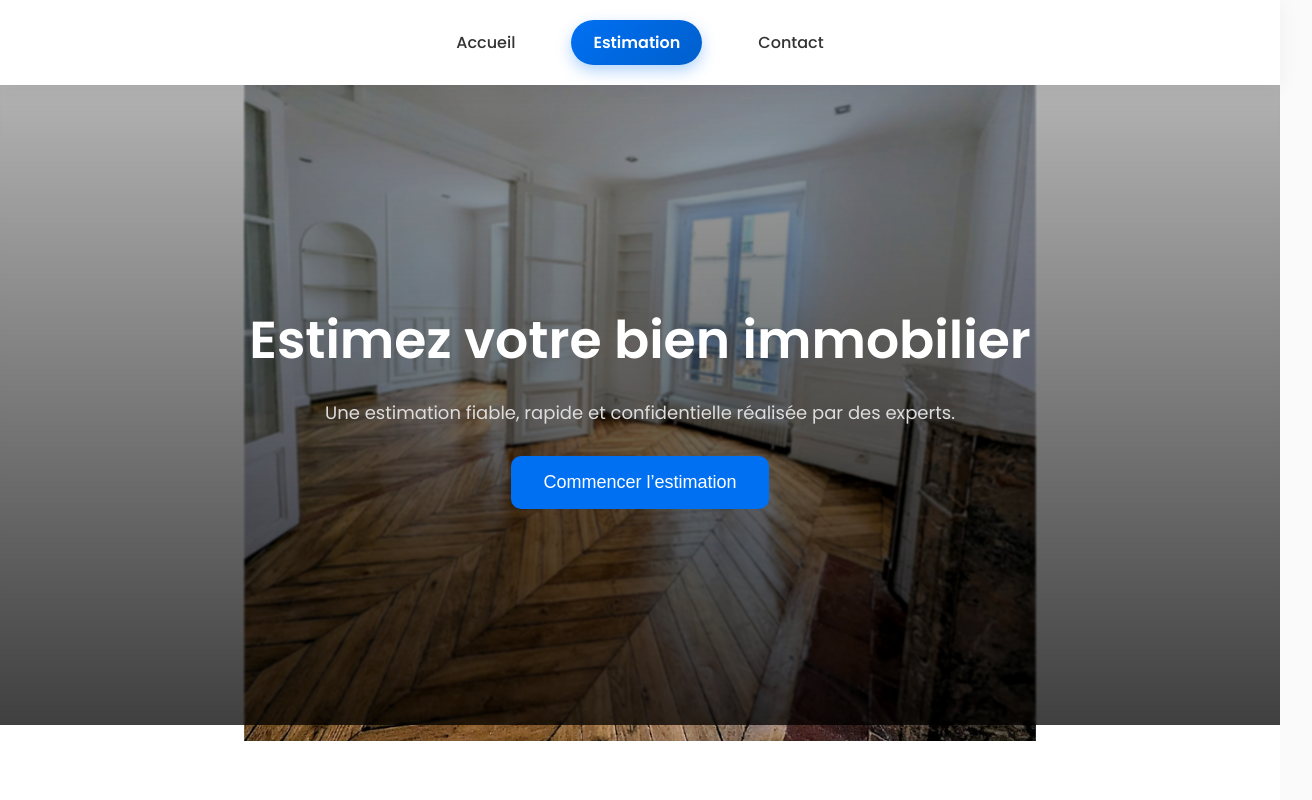
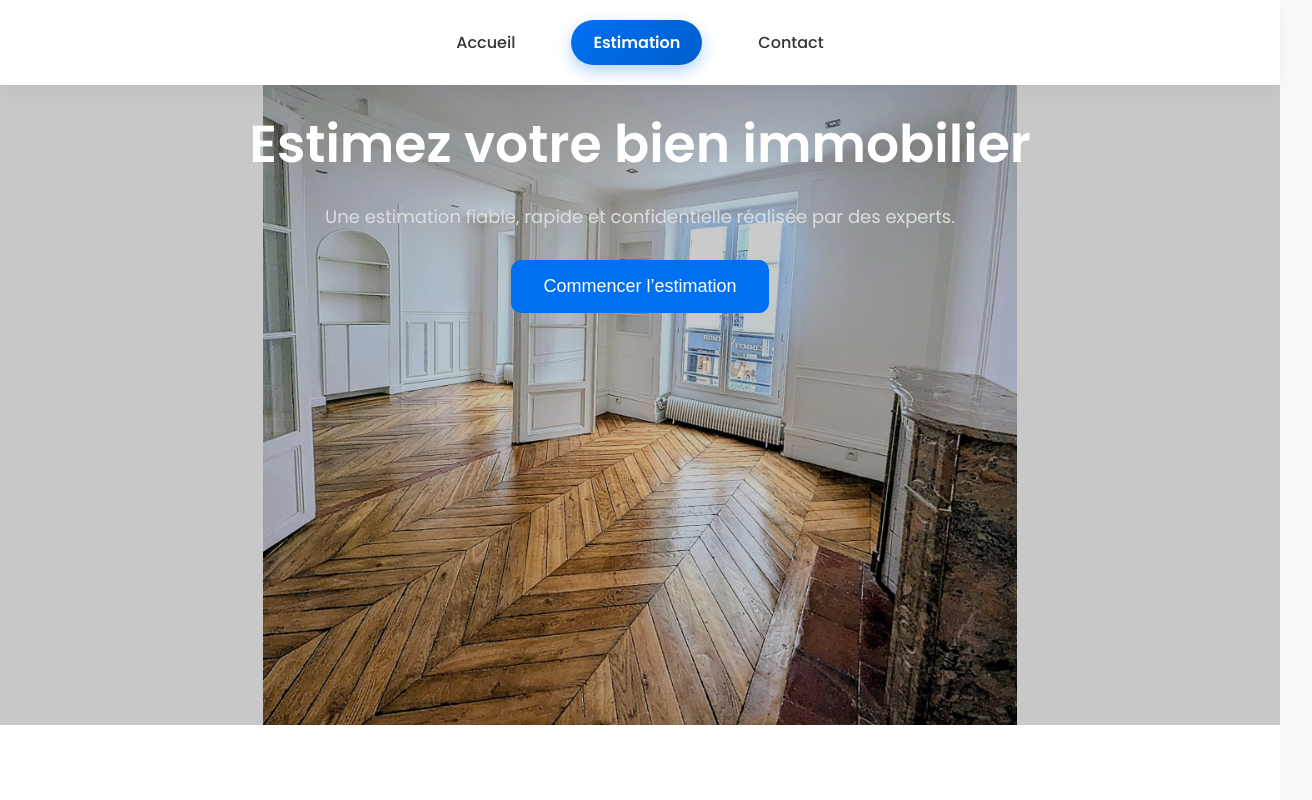
Before and after one commit to Juju-kpi/estimation_immo, a Next.js app: page / in a window 1280 px wide. Shown: the top 800 px of the page, 1312 px wide, since content can reach past the window. Built offline with nearby package versions, Linux system fonts and the light colour scheme.

Commit message:
Update globals.css

```diff
--- a/app/globals.css
+++ b/app/globals.css
@@ -129,44 +129,36 @@ body {
 /* HERO */
 .hero {
   position: relative;
-  height: 80vh;
+  min-height: 80vh; /* garde une hauteur correcte */
+  overflow: hidden;
 }
 
-/* IMAGES CAROUSEL */
 .hero-bg {
-  position: absolute;       /* Important pour empiler les images */
-  inset: 0;                 /* top:0; right:0; bottom:0; left:0; */
-  object-fit: cover;
+  position: absolute;
+  inset: 0;
+  object-fit: cover; /* cover pour remplir, mais pas étirer si les images sont grandes */
   object-position: center;
-  opacity: 0;               /* départ invisible */
-  transition: opacity 1s ease-in-out; /* FONDU */
+  opacity: 0;
+  transition: opacity 1s ease-in-out;
   z-index: 0;
-  transform: scale(1.05);
-  filter: brightness(0.9);
 }
 
 .hero-bg.active {
-  opacity: 1;               /* devient visible */
-  z-index: 1;               /* au-dessus des autres images */
+  opacity: 1;
+  z-index: 1;
 }
 
-/* OVERLAY MODERNE */
 .hero-overlay {
   position: absolute;
   inset: 0;
-  background: linear-gradient(
-    to bottom,
-    rgba(0,0,0,0.3),
-    rgba(0,0,0,0.75)
-  );
-  z-index: 1;
-  backdrop-filter: blur(1px) contrast(1.1);
+  background: rgba(0, 0, 0, 0.2); /* overlay léger seulement */
+  z-index: 2;
+  pointer-events: none; /* le clic passe à travers */
 }
 
-/* CONTENT */
 .hero-content {
   position: relative;
-  z-index: 2;
+  z-index: 3; /* toujours au-dessus */
   height: 100%;
   display: flex;
   flex-direction: column;
@@ -175,7 +167,6 @@ body {
   color: white;
   text-align: center;
   padding: 20px;
-  animation: fadeUp 1s ease;
 }
 
 /* ANIMATION */
```
